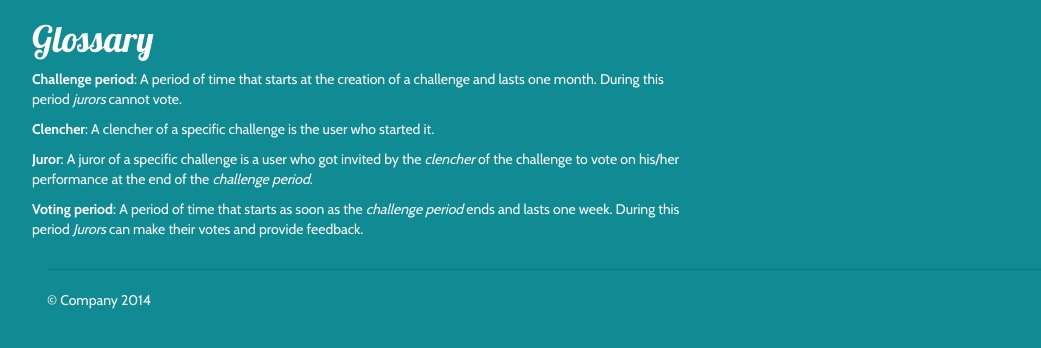
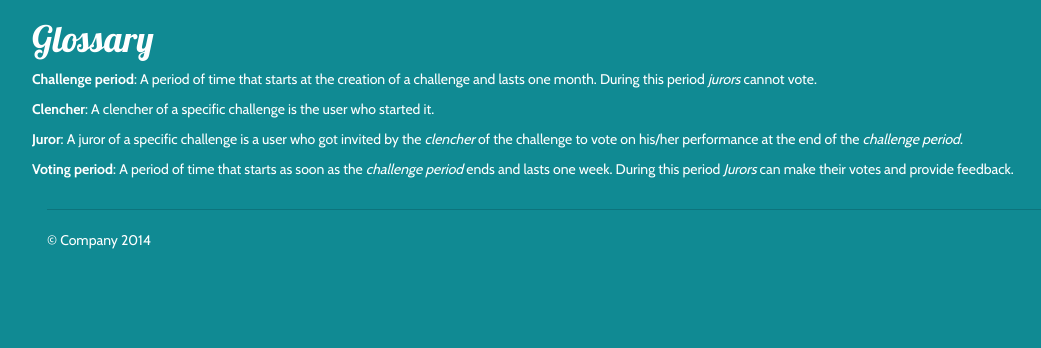
Before and after one commit to robrechtdr/inonemonth, a Django app: page /glossary/ in a window 1280 px wide. Shown: the part 51-399 px from the top of the page, without its empty margins (23-1064 px from the left). Run offline with Django 3.2, Linux system fonts and the light colour scheme; parts of the project's set-up code (start-up, migrations or seed data) failed here and were passed over; some libraries are stand-ins or nearby versions.

Commit message:
Stretch out glossary column

```diff
--- a/inonemonth/templates/glossary.html
+++ b/inonemonth/templates/glossary.html
@@ -7,7 +7,7 @@
 {% block content %}
 <div class="container">
     <div class="row">
-      <div class="col-md-7">
+      <div class="col-md-12">
         <h1>Glossary</h1>
         <p id="challenge-period"><strong>Challenge period</strong>: A period of time that
         starts at the creation
```
